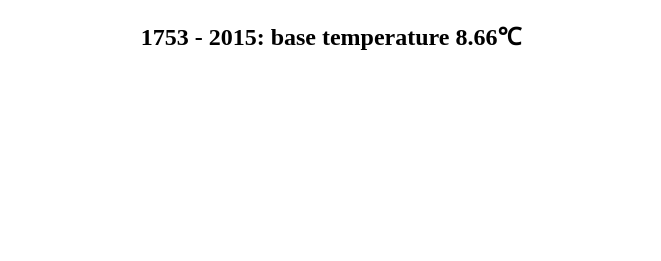
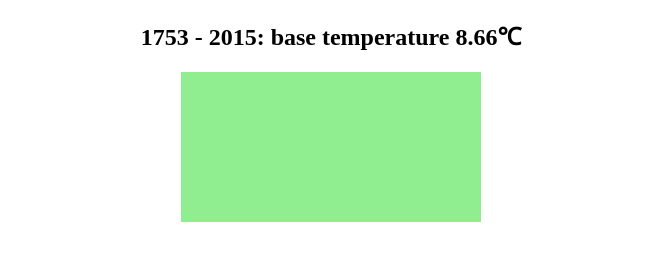
Before and after one commit to FloppyCacti/Data-Visualization, a plain HTML site: page heat-map/index.html in a window 1280 px wide. Shown: the part 61-322 px from the top of the page, without its empty margins (309-970 px from the left). Drawn offline with nearby package versions, Linux system fonts and the light colour scheme; no server answers.

Commit message:
add legend

```diff
--- a/heat-map/index.html
+++ b/heat-map/index.html
@@ -12,5 +12,6 @@
     <h1 id="title">Monthly Global Land-Surface Temperature</h1>
     <h2 id="description">1753 - 2015: base temperature 8.66℃</h2>
     <div id="tooltip"></div>
+    <svg id="legend"></svg>
   </body>
 </html>
```
